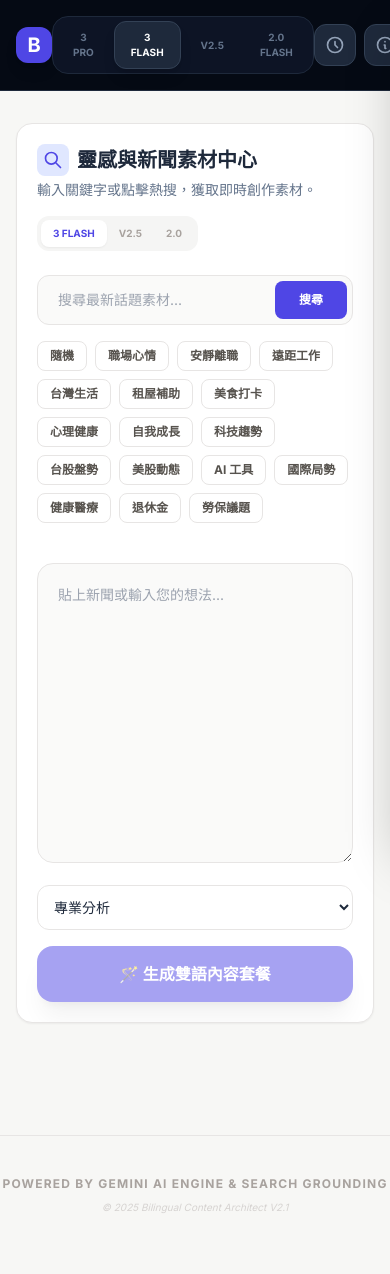
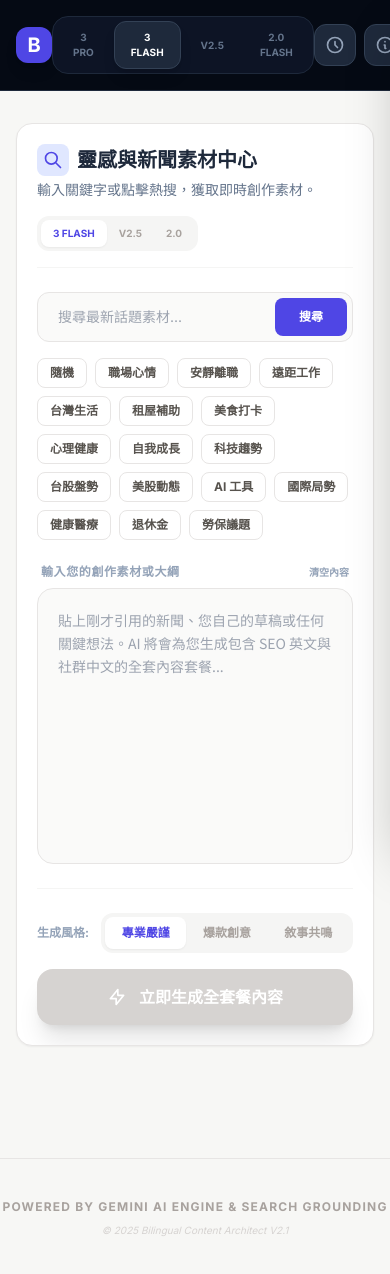
Before and after one commit to bluedream1831-collab/news, a React (Vite) app: page / in a window 390 px wide. Shown: the top 1274 px of the page. Built offline with nearby package versions, Linux system fonts and the light colour scheme.

Commit message:
Add files via upload

```diff
--- a/components/InputArea.tsx
+++ b/components/InputArea.tsx
@@ -29,6 +29,7 @@ const InputArea: React.FC<InputAreaProps> = ({ onGenerate, isLoading, initialTex
   const [keywords, setKeywords] = useState<string[]>(['隨機', ...ORIGINAL_KEYWORDS]);
   const [searchModel, setSearchModel] = useState<string>(MODELS.FLASH_3);
   const [showSavedToast, setShowSavedToast] = useState(false);
+  const [showClearedToast, setShowClearedToast] = useState(false);
 
   useEffect(() => {
     if (initialText) setText(initialText);
@@ -72,7 +73,7 @@ const InputArea: React.FC<InputAreaProps> = ({ onGenerate, isLoading, initialTex
         }
       } catch (e: any) {
         setErrorMessage(e.message || "熱搜獲取失敗。");
-        targetTopic = keywords[1];
+        targetTopic = keywords[1] === '隨機' ? keywords[2] : keywords[1];
       }
     }
 
@@ -98,10 +99,22 @@ const InputArea: React.FC<InputAreaProps> = ({ onGenerate, isLoading, initialTex
     setText(prev => formatted + prev);
   };
 
+  const handleClear = () => {
+    setText("");
+    setManualSearchTerm("");
+    setNewsResults([]);
+    setGroundingSources([]);
+    setSearchTopic("");
+    localStorage.removeItem('current_draft');
+
+    setShowClearedToast(true);
+    setTimeout(() => setShowClearedToast(false), 2000);
+  };
+
   return (
     <div className="bg-white rounded-2xl shadow-sm border border-stone-200 p-5 sm:p-7 flex flex-col relative overflow-hidden">
-      {/* Header */}
-      <div className="mb-6 flex flex-col sm:flex-row justify-between items-start gap-4">
+      {/* 頂部控制欄：素材中心 */}
+      <div className="mb-6 flex flex-col sm:flex-row justify-between items-start gap-4 border-b border-stone-100 pb-4">
         <div>
           <h2 className="text-xl font-bold text-slate-800 flex items-center gap-2 mb-1">
             <div className="w-8 h-8 bg-indigo-100 rounded-lg flex items-center justify-center">
@@ -118,102 +131,152 @@ const InputArea: React.FC<InputAreaProps> = ({ onGenerate, isLoading, initialTex
         </div>
       </div>
 
-      {/* Search Input */}
+      {/* 搜尋組件 */}
       <div className="mb-6 space-y-4">
         <form onSubmit={(e) => { e.preventDefault(); if(manualSearchTerm.trim()) handleSearch(manualSearchTerm); }} className="relative">
           <input
             type="text"
-            className="w-full pl-5 pr-32 py-3.5 bg-stone-50 border border-stone-200 rounded-xl text-sm outline-none focus:ring-2 focus:ring-indigo-500"
+            className="w-full pl-5 pr-32 py-3.5 bg-stone-50 border border-stone-200 rounded-xl text-sm outline-none focus:ring-2 focus:ring-indigo-500 transition-all"
             placeholder="搜尋最新話題素材..."
             value={manualSearchTerm}
             onChange={(e) => setManualSearchTerm(e.target.value)}
           />
-          <button type="submit" disabled={isSearching} className="absolute right-1.5 top-1.5 bottom-1.5 px-6 bg-indigo-600 text-white rounded-lg text-xs font-bold disabled:opacity-50">
-            {isSearching ? '⏳' : '搜尋'}
+          <button type="submit" disabled={isSearching} className="absolute right-1.5 top-1.5 bottom-1.5 px-6 bg-indigo-600 text-white rounded-lg text-xs font-bold disabled:opacity-50 flex items-center gap-2">
+            {isSearching ? <div className="animate-spin h-3 w-3 border-2 border-white border-t-transparent rounded-full"></div> : '搜尋'}
           </button>
         </form>
 
         <div className="flex flex-wrap gap-2">
             {keywords.map(kw => (
-              <button key={kw} onClick={() => handleSearch(kw)} disabled={isSearching} className={`px-3 py-1.5 rounded-lg text-xs font-bold border transition-all ${searchTopic === kw ? 'bg-indigo-600 border-indigo-600 text-white' : 'bg-white border-stone-200 text-stone-600 hover:bg-stone-50'}`}>
+              <button key={kw} onClick={() => handleSearch(kw)} disabled={isSearching} className={`px-3 py-1.5 rounded-lg text-xs font-bold border transition-all ${searchTopic === kw ? 'bg-indigo-600 border-indigo-600 text-white' : 'bg-white border-stone-200 text-stone-600 hover:bg-stone-50 active:scale-95'}`}>
                 {kw}
               </button>
             ))}
         </div>
       </div>
 
-      {/* Results / Error Area */}
-      {errorMessage && (
-        <div className="mb-4 p-4 bg-red-50 border border-red-100 rounded-xl text-xs text-red-600 font-bold">
-          ⚠️ 狀態：{errorMessage}
+      {/* 搜尋結果顯示區 */}
+      {isSearching && (
+        <div className="mb-6 bg-stone-50 rounded-xl p-4 border border-stone-100 space-y-4">
+           {[1, 2].map(i => (
+             <div key={i} className="flex justify-between items-center py-2 animate-pulse">
+               <div className="flex-1 space-y-2">
+                 <div className="h-4 bg-stone-200 rounded w-3/4"></div>
+                 <div className="h-3 bg-stone-200 rounded w-1/2"></div>
                </div>
-      )}
-
-      {(groundingSources.length > 0 || newsResults.length > 0) && (
-        <div className="mb-6 bg-stone-50 rounded-xl p-4 border border-stone-100 max-h-[300px] overflow-y-auto custom-scrollbar">
-          {groundingSources.length > 0 && (
-            <div className="mb-4">
-              <span className="text-[10px] font-black text-stone-400 uppercase tracking-widest block mb-2">AI 參考來源網頁</span>
-              <div className="flex flex-wrap gap-2">
-                {groundingSources.map((s, i) => (
-                  <a key={i} href={s.uri} target="_blank" rel="noopener noreferrer" className="px-2 py-1 bg-white border border-stone-200 rounded text-[10px] text-indigo-600 hover:bg-indigo-50">
-                    🔗 {s.title}
-                  </a>
-                ))}
-              </div>
-            </div>
-          )}
-          {newsResults.map((news, i) => (
-            <div key={i} className="flex justify-between items-center py-2 border-b border-stone-200 last:border-0">
-              <div className="flex-1">
-                <div className="text-xs font-bold text-slate-700 line-clamp-1">{news.title}</div>
-                <div className="text-[10px] text-stone-400">{news.source} • {news.time}</div>
-              </div>
-              <button onClick={() => handleSelectNews(news)} className="ml-4 px-3 py-1.5 bg-white border border-stone-200 rounded-lg text-[10px] font-black text-indigo-600 hover:bg-indigo-600 hover:text-white transition-all">
-                引用
-              </button>
              </div>
            ))}
         </div>
       )}
 
-      {/* Main Text Area */}
-      <div className="mt-4 flex flex-col gap-4">
-        <div className="relative">
+      {/* Render news results if search is complete */}
+      {!isSearching && newsResults.length > 0 && (
+        <div className="mb-6 bg-stone-50 rounded-xl p-4 border border-stone-100 max-h-64 overflow-y-auto custom-scrollbar">
+          <h3 className="text-xs font-bold text-stone-400 uppercase mb-3 px-2 tracking-widest">搜尋到的素材結果</h3>
+          <div className="space-y-3">
+            {newsResults.map((item, idx) => (
+              <div key={idx} className="bg-white p-4 rounded-xl border border-stone-200 shadow-sm hover:border-indigo-300 transition-colors group">
+                <div className="flex justify-between items-start gap-4">
+                  <div className="flex-1">
+                    <h4 className="text-sm font-bold text-slate-800 mb-1 group-hover:text-indigo-600 transition-colors">{item.title}</h4>
+                    <p className="text-xs text-slate-500 line-clamp-2 leading-relaxed">{item.snippet}</p>
+                    <div className="mt-2 flex items-center gap-3">
+                      <span className="text-[10px] font-bold text-indigo-500 bg-indigo-50 px-2 py-0.5 rounded-md">{item.source}</span>
+                      <span className="text-[10px] text-stone-400">{item.time}</span>
+                    </div>
+                  </div>
+                  <button
+                    onClick={() => handleSelectNews(item)}
+                    className="shrink-0 p-2 bg-indigo-600 text-white rounded-lg hover:bg-indigo-700 transition-all active:scale-90"
+                    title="引用新聞素材"
+                  >
+                    <svg xmlns="http://www.w3.org/2000/svg" className="h-4 w-4" fill="none" viewBox="0 0 24 24" stroke="currentColor"><path strokeLinecap="round" strokeLinejoin="round" strokeWidth={2} d="M12 4v16m8-8H4" /></svg>
+                  </button>
+                </div>
+              </div>
+            ))}
+          </div>
+        </div>
+      )}
+
+      {/* Error Message with Grounding Sources if any */}
+      {errorMessage && (
+        <div className="mb-6 p-4 bg-rose-50 border border-rose-100 rounded-xl text-xs text-rose-600 flex flex-col gap-2">
+          <div className="flex items-center gap-2 font-bold">
+            <span>⚠️</span> {errorMessage}
+          </div>
+          {groundingSources.length > 0 && (
+            <div className="mt-2 pl-6 space-y-1">
+              <p className="text-stone-500 font-bold mb-1 uppercase tracking-tighter">參考連結：</p>
+              {groundingSources.map((source, idx) => (
+                <a key={idx} href={source.uri} target="_blank" rel="noopener noreferrer" className="block text-indigo-500 hover:underline truncate">
+                  • {source.title}
+                </a>
+              ))}
+            </div>
+          )}
+        </div>
+      )}
+
+      {/* 主要文字輸入區 */}
+      <div className="flex-1 flex flex-col min-h-[300px]">
+        <div className="flex justify-between items-center mb-2 px-1">
+          <label className="text-xs font-bold text-slate-400 uppercase tracking-wider">輸入您的創作素材或大綱</label>
+          <div className="flex items-center gap-4">
+             {showSavedToast && <span className="text-[10px] text-emerald-500 font-bold animate-pulse">✨ 已自動儲存</span>}
+             {showClearedToast && <span className="text-[10px] text-rose-500 font-bold">🗑️ 已清空內容</span>}
+             <button onClick={handleClear} className="text-[10px] font-bold text-slate-400 hover:text-rose-500 transition-colors">清空內容</button>
+          </div>
+        </div>
         <textarea
-            className="w-full min-h-[300px] p-5 bg-stone-50 border border-stone-200 rounded-2xl focus:ring-2 focus:ring-indigo-500 outline-none text-sm leading-relaxed"
-            placeholder="貼上新聞或輸入您的想法..."
+          className="flex-1 w-full p-5 bg-stone-50 border border-stone-200 rounded-2xl text-sm sm:text-base outline-none focus:ring-2 focus:ring-indigo-500 transition-all resize-none font-chinese leading-relaxed"
+          placeholder="貼上剛才引用的新聞、您自己的草稿或任何關鍵想法。AI 將會為您生成包含 SEO 英文與社群中文的全套內容套餐..."
           value={text}
           onChange={(e) => setText(e.target.value)}
         />
-          {showSavedToast && (
-            <div className="absolute top-4 right-4 bg-emerald-500 text-white text-[10px] font-black px-3 py-1 rounded-full shadow-lg">
-              草稿已儲存
-            </div>
-          )}
       </div>
 
-        <div className="flex flex-col sm:flex-row gap-4 items-center">
-          <select
-            value={selectedStyle}
-            onChange={(e) => setSelectedStyle(e.target.value)}
-            className="w-full sm:w-auto p-3 bg-white border border-stone-200 rounded-xl text-sm"
+      {/* 底部按鈕區 */}
+      <div className="mt-6 flex flex-col sm:flex-row items-center gap-4 pt-6 border-t border-stone-100">
+        <div className="w-full sm:w-auto flex-1 flex items-center gap-3">
+          <span className="text-xs font-bold text-slate-400 shrink-0">生成風格:</span>
+          <div className="flex bg-stone-100 p-1 rounded-xl w-full">
+            {[
+              { id: 'professional', label: '專業嚴謹' },
+              { id: 'creative', label: '爆款創意' },
+              { id: 'storytelling', label: '敘事共鳴' }
+            ].map(style => (
+              <button
+                key={style.id}
+                onClick={() => setSelectedStyle(style.id)}
+                className={`flex-1 py-2 rounded-lg text-xs font-bold transition-all ${selectedStyle === style.id ? 'bg-white text-indigo-600 shadow-sm' : 'text-stone-400'}`}
               >
-            <option value="professional">專業分析</option>
-            <option value="storytelling">故事敘述</option>
-            <option value="humorous">幽默風趣</option>
-          </select>
+                {style.label}
+              </button>
+            ))}
+          </div>
+        </div>
         <button
           onClick={() => onGenerate(text, selectedStyle)}
           disabled={isLoading || !text.trim()}
-            className="w-full flex-1 py-4 bg-indigo-600 hover:bg-indigo-700 text-white font-black rounded-2xl shadow-xl transition-all disabled:opacity-50"
+          className={`w-full sm:w-auto px-12 py-4 rounded-2xl font-black text-white shadow-xl transition-all active:scale-95 flex items-center justify-center gap-3 ${isLoading || !text.trim() ? 'bg-stone-300 shadow-none' : 'bg-indigo-600 shadow-indigo-100 hover:bg-indigo-700'}`}
         >
-            {isLoading ? '✨ 正在生成中...' : '🪄 生成雙語內容套餐'}
+          {isLoading ? (
+            <>
+              <div className="animate-spin h-5 w-5 border-3 border-white border-t-transparent rounded-full"></div>
+              <span>生成中...</span>
+            </>
+          ) : (
+            <>
+              <svg xmlns="http://www.w3.org/2000/svg" className="h-5 w-5" fill="none" viewBox="0 0 24 24" stroke="currentColor"><path strokeLinecap="round" strokeLinejoin="round" strokeWidth={2} d="M13 10V3L4 14h7v7l9-11h-7z" /></svg>
+              <span>立即生成全套餐內容</span>
+            </>
+          )}
         </button>
-        </div>
       </div>
     </div>
   );
 };
 
+// Fix the error: Module has no default export
 export default InputArea;
```
Lines whose indentation alone changed are shown as unchanged.
